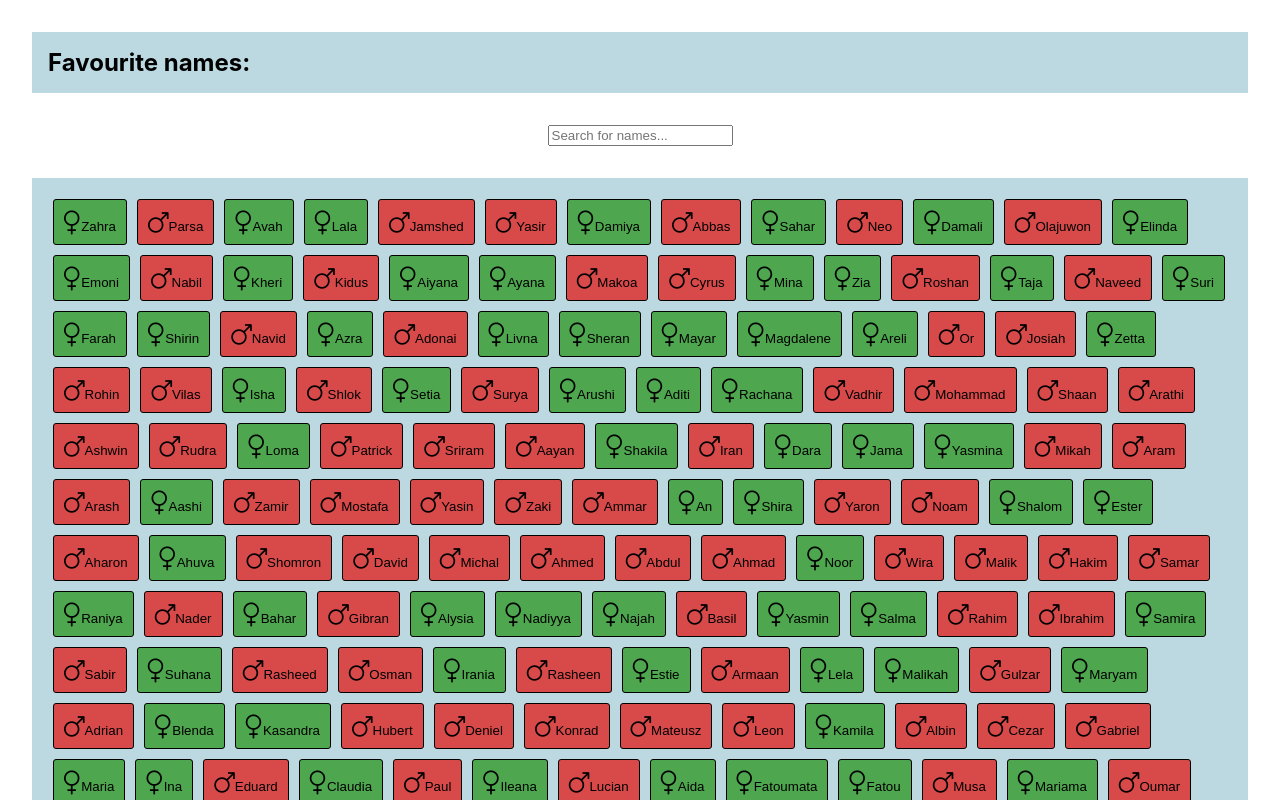
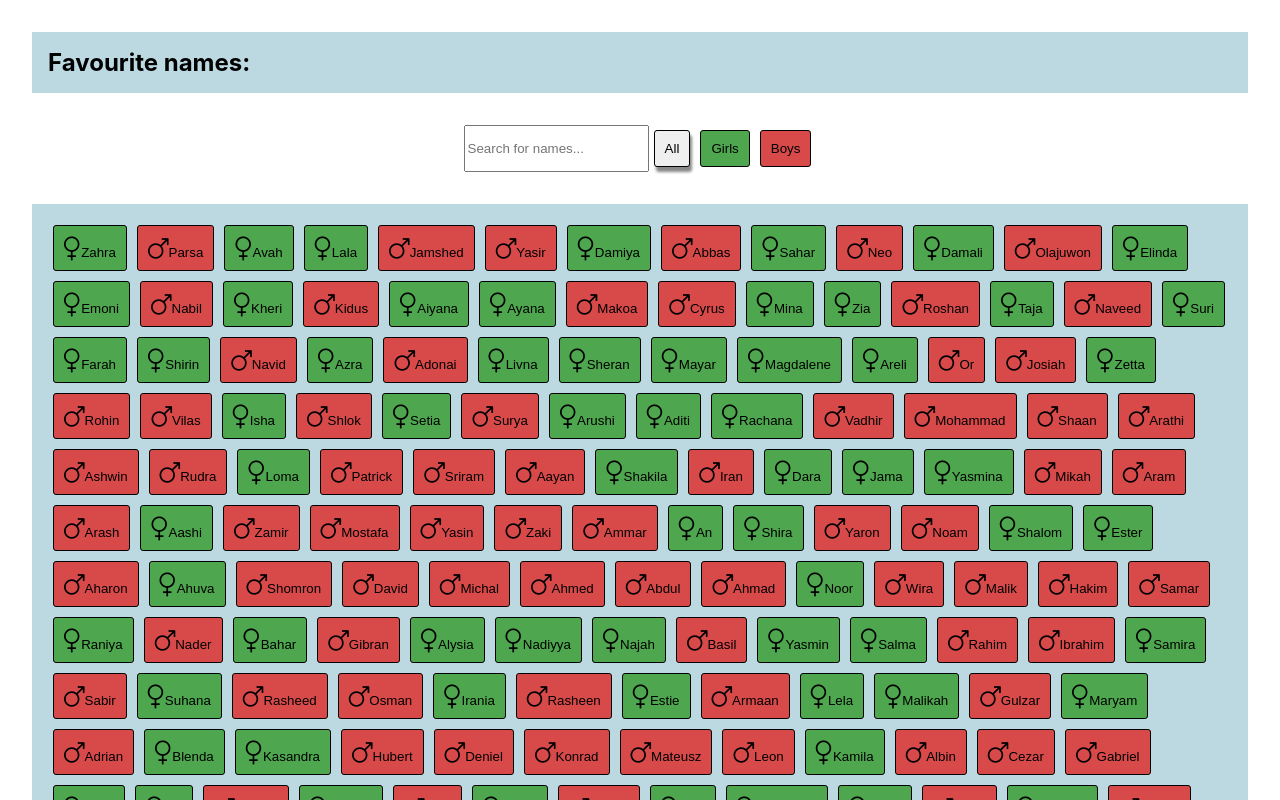
Before and after one commit to cbaggini/baby-names-react, a React (Create React App) app: page / in a window 1280 px wide. Shown: the top 800 px of the page. Built offline with nearby package versions, Linux system fonts and the light colour scheme.

Commit message:
Completed level 4

```diff
--- a/src/App.css
+++ b/src/App.css
@@ -24,7 +24,8 @@
 }
 
 .m,
-.f {
+.f,
+.mf {
   border: 1px solid black;
   border-radius: 3px;
   padding: 10px;
@@ -38,3 +39,7 @@
 .f {
   background-color: rgb(78, 167, 78);
 }
+
+.selected {
+  box-shadow: 2px 5px 3px #888888;
+}
--- a/src/App.js
+++ b/src/App.js
@@ -9,10 +9,11 @@ function App() {
 	const babyNamesSorted = babyNamesData.sort((a,b) => a.name > b.name);
 	const [filteredNames, setFilteredNames] = useState({names: babyNamesSorted, search:''});
 	const [favorite, setFavorite] = useState([]);
+	const [genders, setGenders] = useState('mf');
 
 	const filterNames = (e) => {
 		if (e.target.value) {
-			const newNames = babyNamesSorted.filter(el => el.name.toLowerCase().includes(e.target.value.toLowerCase()))
+			const newNames = babyNamesSorted.filter(el => el.name.toLowerCase().includes(e.target.value.toLowerCase()) && genders.includes(el.sex) && favorite.indexOf(el) < 0);
 			setFilteredNames({names: newNames, search: e.target.value});
 		} else {
 			setFilteredNames({names: babyNamesSorted, search:''});
@@ -30,20 +31,45 @@ function App() {
 		if (isInArray) {
 			const newFavorites = favorite.slice(0,favorite.indexOf(selectedName[0])).concat(favorite.slice(favorite.indexOf(selectedName[0])+1));
 			setFavorite(newFavorites);
-			const newFiltered = filteredNames.names.concat(selectedName[0]).sort((a,b) => a.name > b.name).filter(el => el.name.toLowerCase().includes(filteredNames.search.toLowerCase()));
+			const newFiltered = filteredNames.names.concat(selectedName[0]).sort((a,b) => a.name > b.name).filter(el => el.name.toLowerCase().includes(filteredNames.search.toLowerCase()) && genders.includes(el.sex));
 			setFilteredNames({...filteredNames, names: newFiltered});
 		} else {
 			setFavorite(favorite.concat(selectedName[0]));
 			const newFiltered = filteredNames.names.slice(0,filteredNames.names.indexOf(selectedName[0])).concat(filteredNames.names.slice(filteredNames.names.indexOf(selectedName[0])+1));
 			setFilteredNames({...filteredNames, names: newFiltered});
 		}
+	}
 
+	const toggleGenders = (e) => {
+		e.preventDefault();
+		if (e.target.innerText === 'All') {
+			const newFilteredNames = babyNamesSorted.filter(el => el.name.toLowerCase().includes(filteredNames.search.toLowerCase()) && favorite.indexOf(el) < 0);
+			setFilteredNames({...filteredNames, names: newFilteredNames});
+			setGenders('mf');
+			e.target.className = 'mf selected';
+			e.target.nextSibling.className = 'f';
+			e.target.nextSibling.nextSibling.className = 'm';
+		} else if (e.target.innerText === 'Girls') {
+			const newFilteredNames = babyNamesSorted.filter(el => el.name.toLowerCase().includes(filteredNames.search.toLowerCase()) && el.sex === 'f' && favorite.indexOf(el) < 0);
+			setFilteredNames({...filteredNames, names: newFilteredNames});
+			setGenders('f');
+			e.target.className = 'f selected';
+			e.target.nextSibling.className = 'm';
+			e.target.previousSibling.className = 'mf';
+		} else {
+			const newFilteredNames = babyNamesSorted.filter(el => el.name.toLowerCase().includes(filteredNames.search.toLowerCase()) && el.sex === 'm' && favorite.indexOf(el) < 0);
+			setFilteredNames({...filteredNames, names: newFilteredNames});
+			setGenders('m');
+			e.target.className = 'm selected';
+			e.target.previousSibling.className = 'f';
+			e.target.previousSibling.previousSibling.className = 'mf';
+		}
 	}
 
   return (
     <>
-	<FavoriteNames filteredNames={filteredNames} changeFavorite={changeFavorite} setFilteredNames={setFilteredNames} babyNamesSorted={babyNamesSorted} favorite={favorite} setFavorite={setFavorite}/>
-	<NamesList filteredNames={filteredNames} filterNames={filterNames} changeFavorite={changeFavorite} setFilteredNames={setFilteredNames} babyNamesSorted={babyNamesSorted} favorite={favorite} setFavorite={setFavorite}/>
+	<FavoriteNames changeFavorite={changeFavorite} favorite={favorite} />
+	<NamesList filteredNames={filteredNames} filterNames={filterNames} changeFavorite={changeFavorite} toggleGenders={toggleGenders}/>
 	</>
   );
 }
--- a/src/FavoriteNames.js
+++ b/src/FavoriteNames.js
@@ -1,7 +1,7 @@
 import React from 'react';
 import BabyName from "./BabyName";
 
-const FavoriteNames = ({filteredNames, setFilteredNames, babyNamesSorted, favorite, setFavorite, changeFavorite}) => {
+const FavoriteNames = ({favorite, changeFavorite}) => {
 	//console.log(favorite)
 	return (
 		<div className="favoriteNames">
--- a/src/NamesList.js
+++ b/src/NamesList.js
@@ -1,14 +1,13 @@
 import React from "react";
 import BabyName from "./BabyName";
+import SearchBar from "./SearchBar";
 
 
-const NamesList = ({filteredNames, filterNames, setFilteredNames, babyNamesSorted, favorite, setFavorite, changeFavorite}) => {
+const NamesList = ({filteredNames, filterNames, changeFavorite, toggleGenders}) => {
 
 	return (
 	<>
-	<div className="searchBar">
-		<input type="text" onChange={filterNames} placeholder="Search for names..."></input>
-	</div>
+	<SearchBar filterNames={filterNames} toggleGenders={toggleGenders}/>
 	<div className="names">
 		{filteredNames.names.map((el) => <BabyName key={el.id} {... el} changeFavorite={changeFavorite}/>)}
 	</div>
--- /dev/null
+++ b/src/SearchBar.js
@@ -0,0 +1,15 @@
+import React from "react";
+
+const SearchBar = ({filterNames, toggleGenders}) => {
+
+	return (
+	<div className="searchBar">
+		<input type="text" onChange={filterNames} placeholder="Search for names..."></input>
+		<button id="all" onClick={toggleGenders} className="mf selected">All</button>
+		<button id="f" onClick={toggleGenders} className="f">Girls</button>
+		<button id="m" onClick={toggleGenders} className="m">Boys</button>
+	</div>
+	);
+};
+
+export default SearchBar;
```
Also changed, not shown: 1 other file (tests, documents, lock files or other folders).
